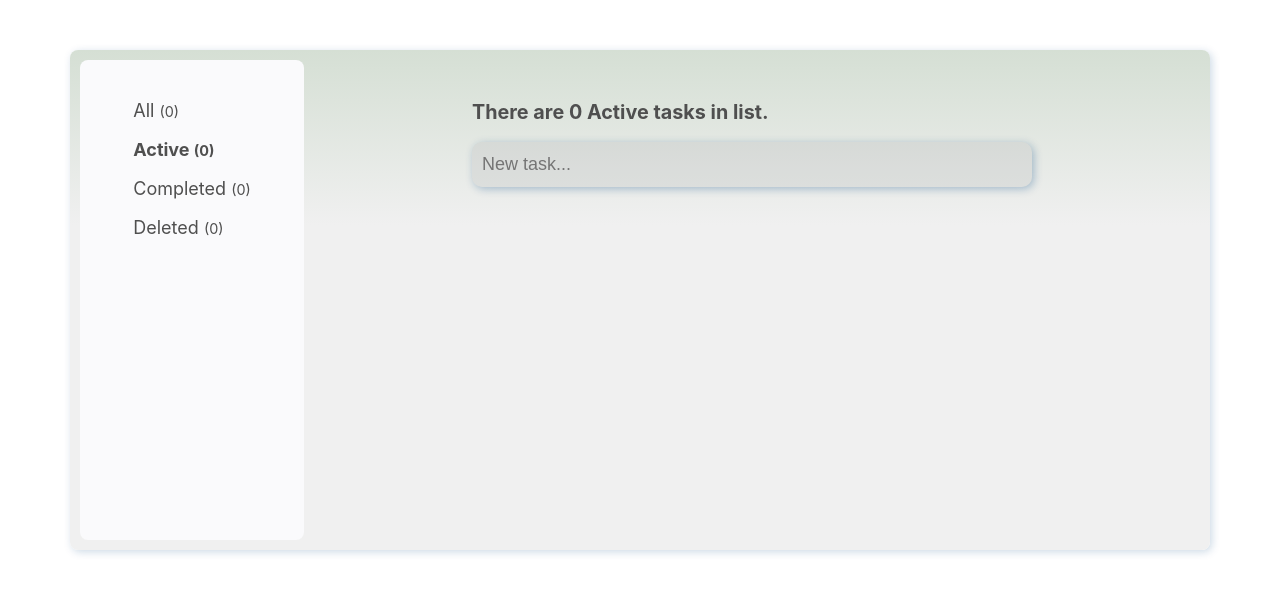
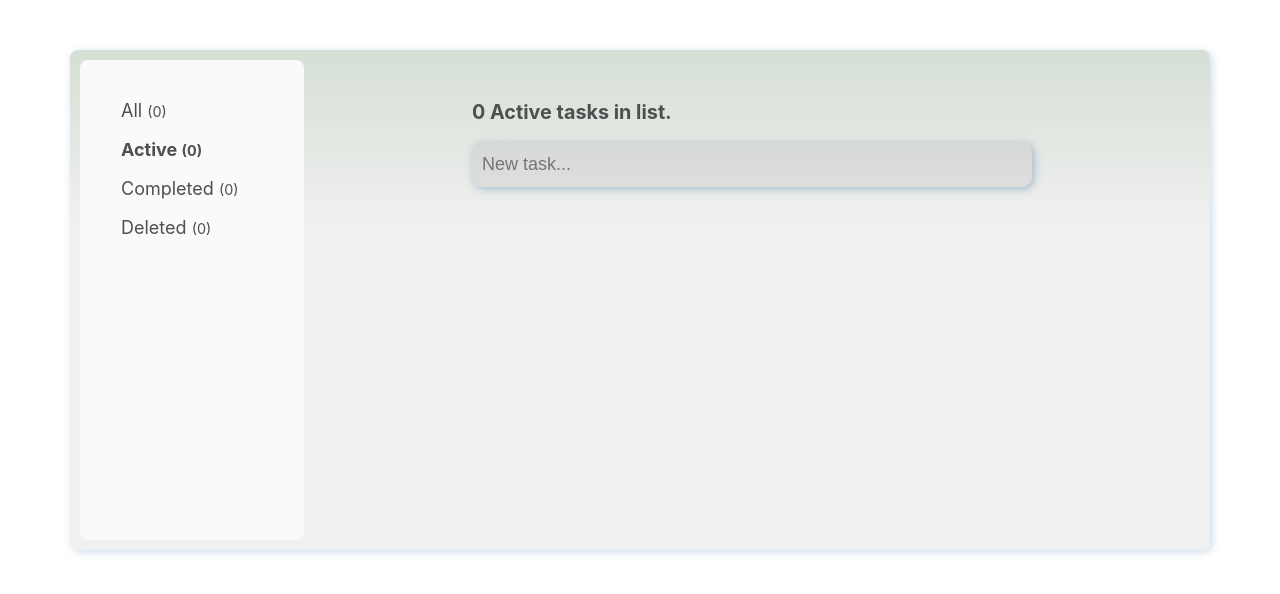
Before and after one commit to jmora2ec/react-todo, a React (Create React App) app: page / in a window 1280 px wide. Shown: the top 594 px of the page. Built offline with nearby package versions, Linux system fonts and the light colour scheme.

Commit message:
update local repo

```diff
--- a/src/components/Header.jsx
+++ b/src/components/Header.jsx
@@ -5,8 +5,8 @@ const Header = (props) => {
     <React.Fragment>
       <div className='tasks-counter'>
         <h2>
-          There are {props.count} {props.filter === 'All' ? '' : props.filter}{' '}
-          tasks in list.
+          {props.count} {props.filter === 'All' ? '' : props.filter} tasks in
+          list.
         </h2>
       </div>
     </React.Fragment>
--- a/src/components/Todo.css
+++ b/src/components/Todo.css
@@ -19,7 +19,6 @@
 }
 
 .selector {
-
     padding-top: 4rem;
     width: 20%;
     border-radius: 8px;
--- a/src/components/Todo.jsx
+++ b/src/components/Todo.jsx
@@ -139,7 +139,6 @@ class Todo extends Component {
     filters[2].count = countCompleted;
     filters[3].count = countDeleted;
 
-    console.log(filters);
     return filters;
   }
 
--- a/src/components/common/ListGroup.css
+++ b/src/components/common/ListGroup.css
@@ -1,17 +1,15 @@
 .list-group {
-    display: flex;
     border-radius: 8px;
     height: 100%;
-    margin-inline: auto;
-    width: fit-content;
-
-
+    width: max-content;
+    padding-left: 2em;
 }
 
 
 
 .list-group-item {
     padding-bottom: 1em;
+    padding-inline: 5px;
     cursor: pointer;
 
 
```
